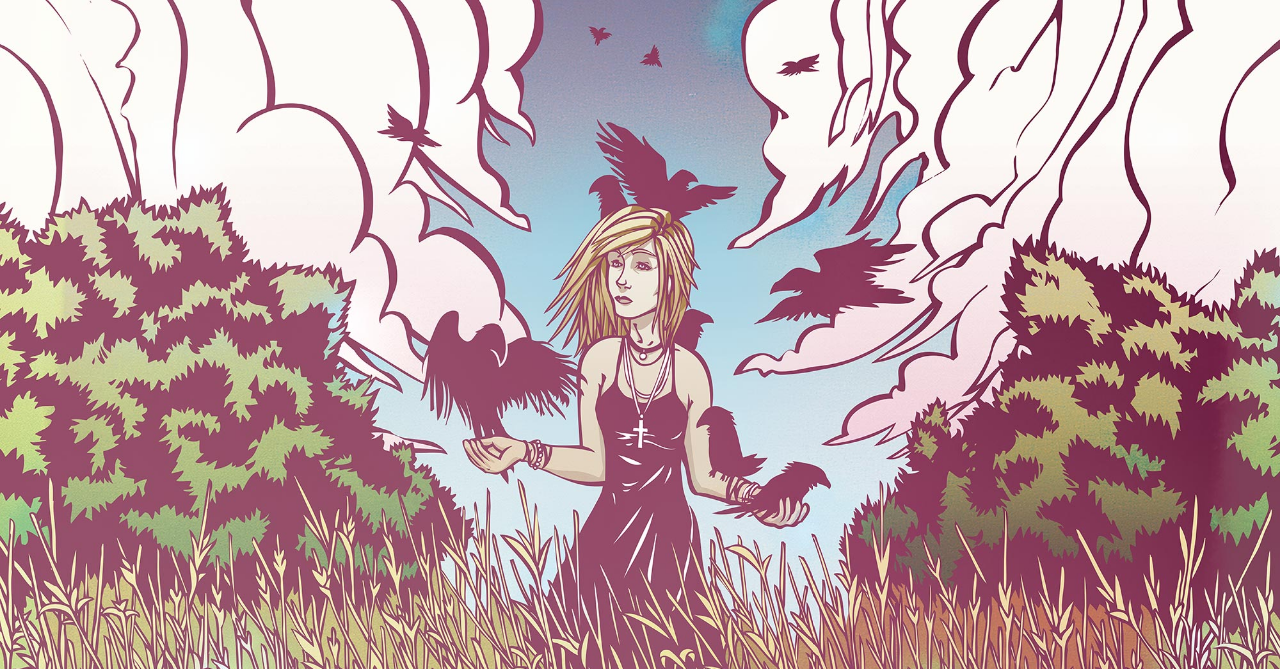
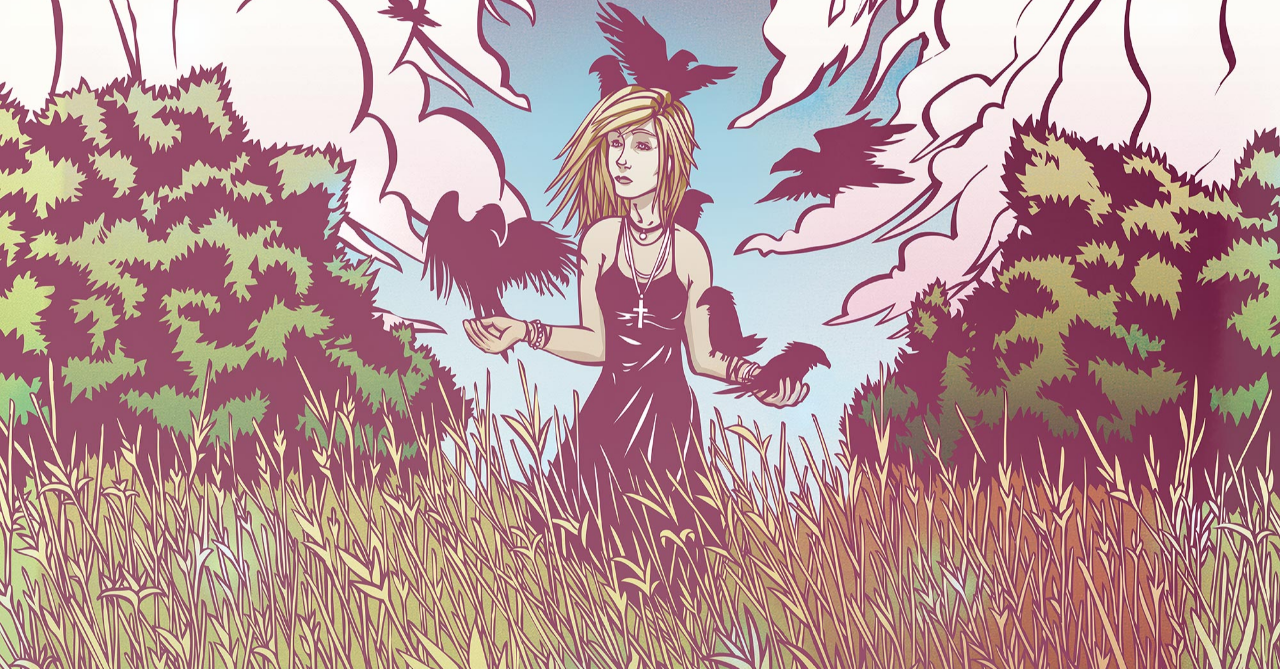
Before and after one commit to nickmeccia/considertheravens, a plain HTML site: page index.html in a window 1280 px wide. Shown: the top 669 px of the page. Drawn offline with nearby package versions, Linux system fonts and the light colour scheme.

Commit message:
Fixed the background scrollability by myself! Ha! Well...Ginny helped.

```diff
--- a/public/javascripts/scroll.js
+++ b/public/javascripts/scroll.js
@@ -4,8 +4,10 @@ $('document').ready(function() {
   var bg = $('.background')
   var win = $(window)
 
+  bg.css({'background-position': 'center -120px'})
+
   win.scroll(function() {
     var top = win.scrollTop()
-    bg.css({'background-position': '0px ' + -1 * 0.1*top + 'px'})
+    bg.css({'background-position': 'center ' + ((-1 * 0.1*top) - 120) + 'px'})
   })
 })
--- a/public/stylesheets/main.css
+++ b/public/stylesheets/main.css
@@ -54,7 +54,7 @@ a:hover {
 .background {
   width: 100%;
   height: 100%;
-  background: url('../images/masthead.jpg') no-repeat center 30% fixed;
+  background: url('../images/masthead.jpg') no-repeat center center fixed;
   background-size: cover;
   position: fixed;
 }
```
